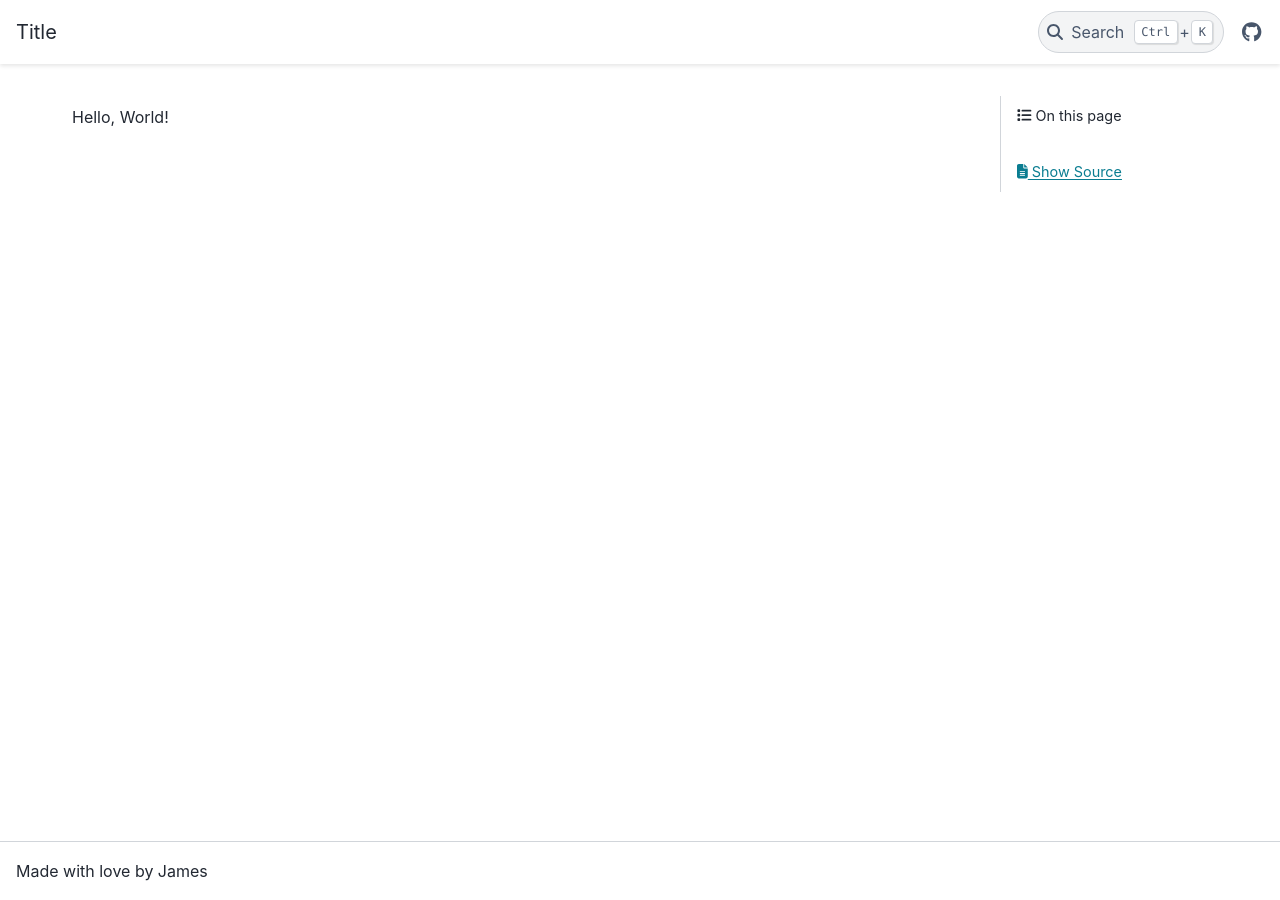
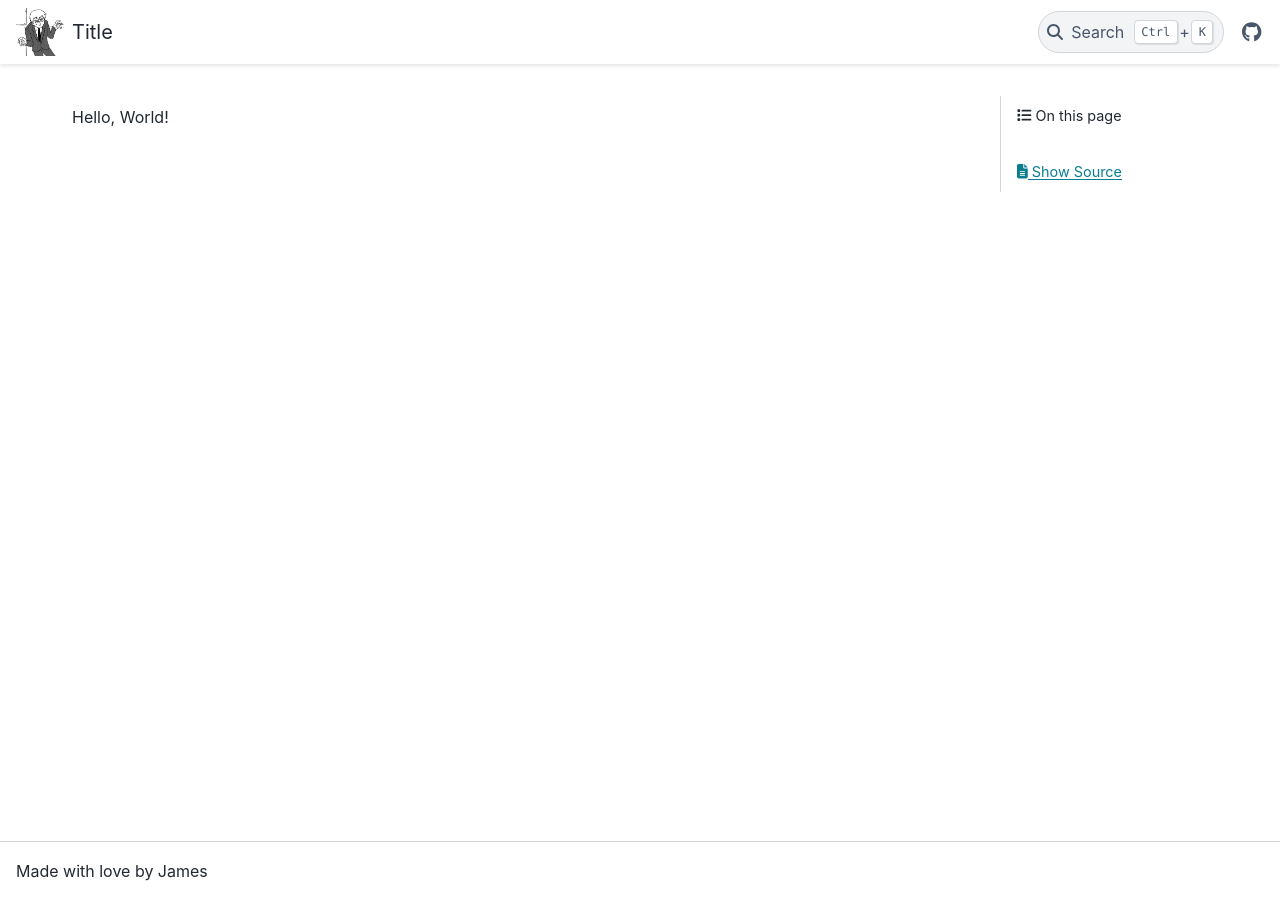
Before and after one commit to HammyPig/website-template, a Sphinx documentation site: the page built from source/index.md, in a window 1280 px wide. Built offline with Sphinx 7.4.7 and the PyData theme 0.15.4, drawn with Linux system fonts in a browser that asks for light colours.

Commit message:
feat: add example logo image

```diff
--- a/source/conf.py
+++ b/source/conf.py
@@ -12,7 +12,7 @@ html_theme_options = {
 
     "logo": {
         "text": "Title",
-        "image_light": ""
+        "image_light": "_images/example.png"
     },
 
     "icon_links": [
```
Also changed, not shown: source/_images/example.png (added).
